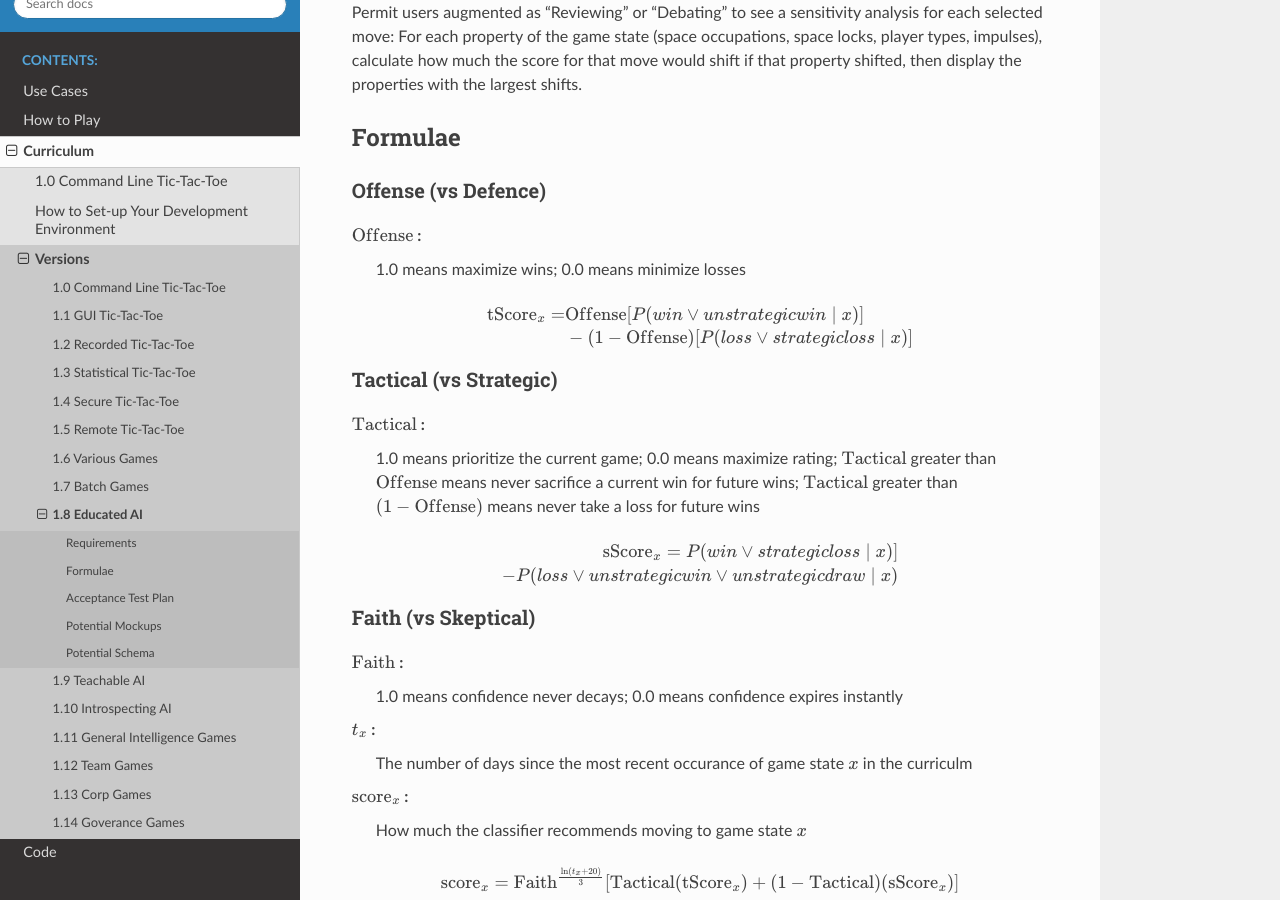
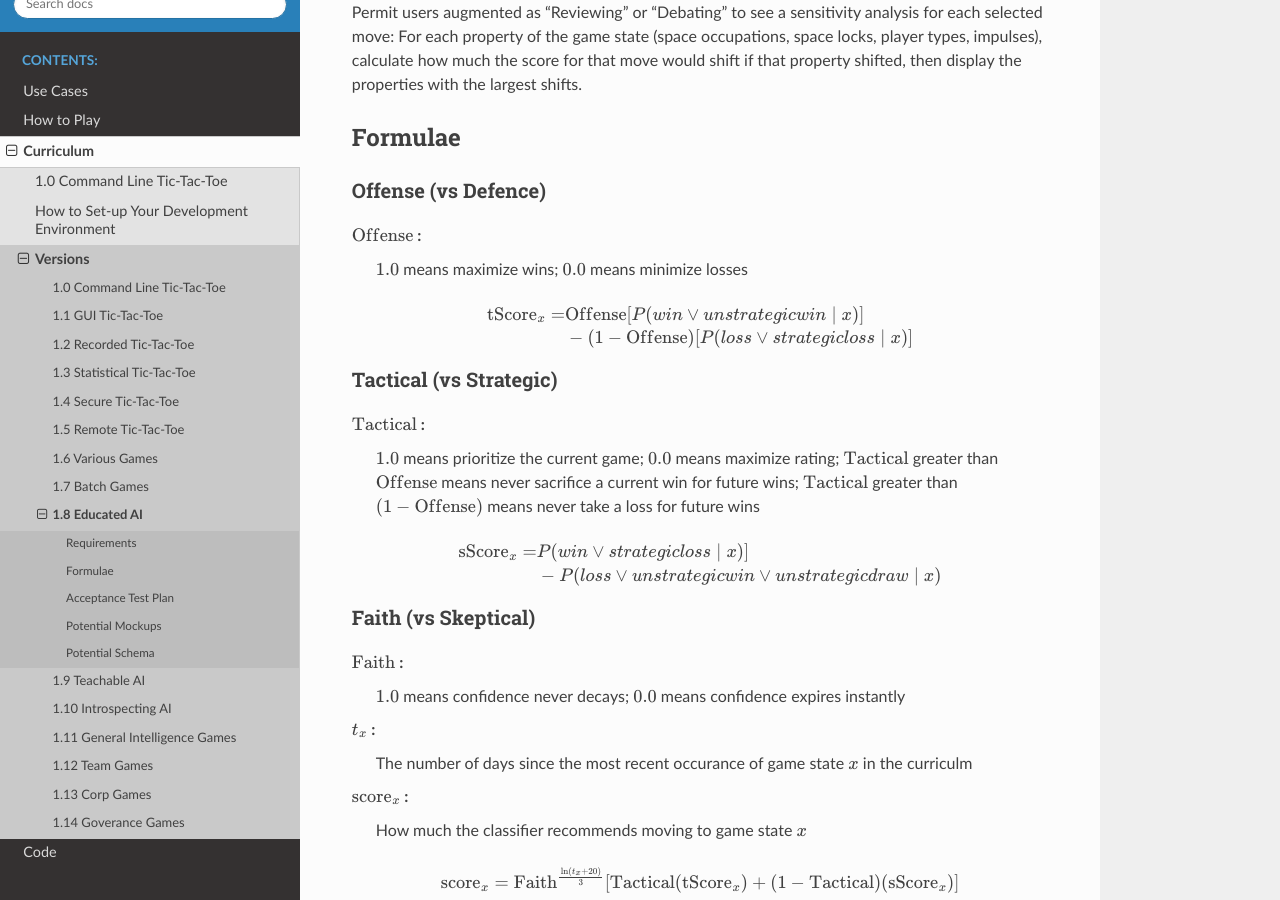
Before and after one commit to ChrisSantosLang/redscience, a Sphinx documentation site: the page built from docs/source/releases/educated.rst, in a window 1280 px wide and 900 px high, scrolled down 1133 px. Built offline with Sphinx 7.4.7 and the Read the Docs theme 2.0.0, drawn with Linux system fonts in a browser that asks for light colours; part of the change alters nothing that is shown.

```diff
--- a/docs/source/releases/educated.rst
+++ b/docs/source/releases/educated.rst
@@ -61,7 +61,7 @@ Offense (vs Defence)
 ~~~~~~~~~~~~~~~~~~~~
 
 :math:`\text{Offense}` :
-  1.0 means maximize wins; 0.0 means minimize losses
+  :math:`1.0` means maximize wins; :math:`0.0` means minimize losses
 
 .. math::
    \text{tScore}_x =
@@ -72,7 +72,7 @@ Tactical (vs Strategic)
 ~~~~~~~~~~~~~~~~~~~~~~~
 
 :math:`\text{Tactical}` :
-  1.0 means prioritize the current game; 0.0 means maximize rating;
+  :math:`1.0` means prioritize the current game; :math:`0.0` means maximize rating;
   :math:`\text{Tactical}` greater than :math:`\text{Offense}` means
   never sacrifice a current win for future wins;
   :math:`\text{Tactical}` greater than :math:`(1 - \text{Offense})`
@@ -80,14 +80,14 @@ Tactical (vs Strategic)
 
 .. math::
    \text{sScore}_x =
-     P(win \lor strategic loss \mid x) ] \\
-     - P(loss \lor unstrategic win \lor unstrategic draw \mid x)
+     & P(win \lor strategic loss \mid x) ] \\
+     & - P(loss \lor unstrategic win \lor unstrategic draw \mid x)
 
 Faith (vs Skeptical)
 ~~~~~~~~~~~~~~~~~~~~
 
 :math:`\text{Faith}` :
-  1.0 means confidence never decays; 0.0 means confidence expires
+  :math:`1.0` means confidence never decays; :math:`0.0` means confidence expires
   instantly
 
 :math:`t_x` :
```
